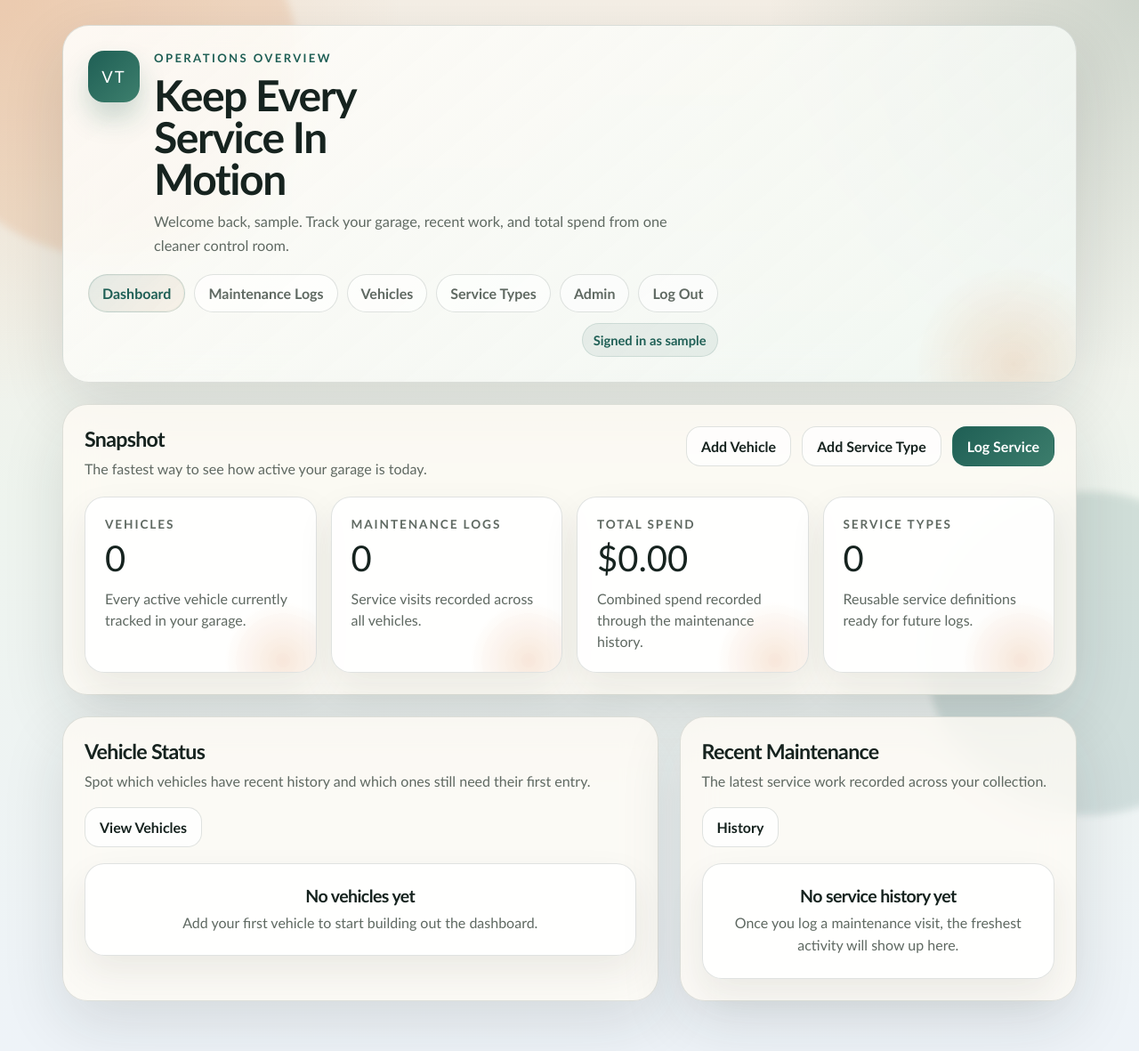
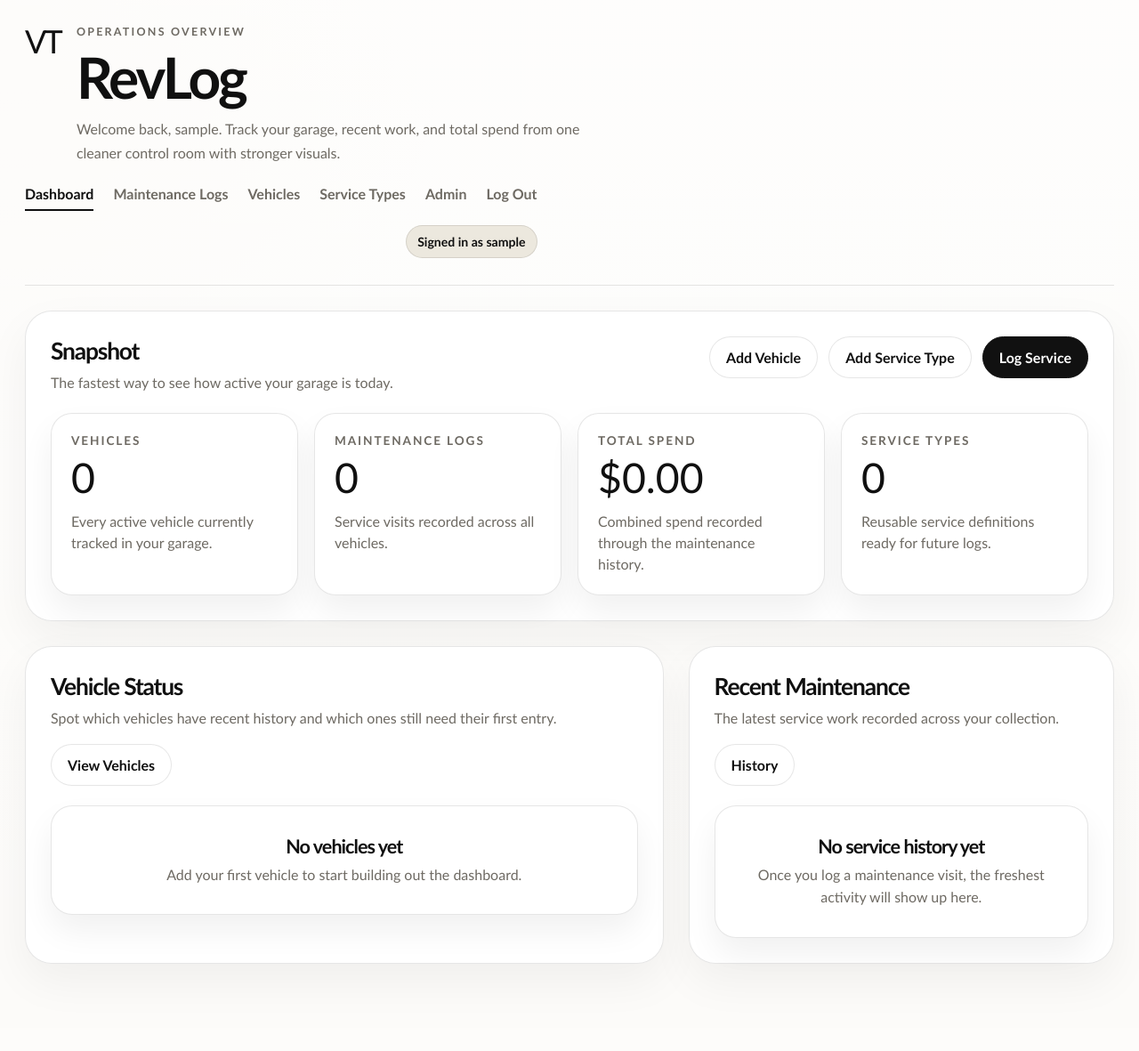
Before and after one commit to tdawgbit/vehicle-maintenance-tracker, a Django app: page / in a window 1280 px wide. Shown: the whole page at 89% size. After the commit the page ends 1085 px from the top, so only its background shows below. Run offline with Django 5.2, Linux system fonts and the light colour scheme; the visitor is signed in with stand-in values (Sample User, id 1); data that the repository does not hold is empty; parts of the project's set-up code (start-up, migrations or seed data) failed here and were passed over.

Commit message:
Add vehicle photo uploads and RevLog refresh

```diff
--- a/vehicle_tracker/core/templates/core/base.html
+++ b/vehicle_tracker/core/templates/core/base.html
@@ -3,30 +3,29 @@
 <head>
     <meta charset="UTF-8">
     <meta name="viewport" content="width=device-width, initial-scale=1.0">
-    <meta name="theme-color" content="#1f5f55">
+    <meta name="theme-color" content="#111111">
     <title>{% block title %}Vehicle Maintenance Tracker{% endblock %}</title>
     <style>
         :root {
-            --bg-cream: #f5efe6;
-            --bg-mint: #eef4ee;
-            --bg-sky: #eef3f8;
-            --ink: #16231f;
-            --muted: #5f6962;
-            --accent: #1f5f55;
-            --accent-strong: #15473f;
-            --accent-warm: #d67c37;
-            --accent-warm-soft: rgba(214, 124, 55, 0.14);
-            --surface: rgba(255, 251, 245, 0.78);
-            --surface-strong: rgba(255, 255, 255, 0.84);
-            --line: rgba(66, 84, 76, 0.16);
-            --line-strong: rgba(31, 95, 85, 0.22);
-            --success: #1f5f55;
-            --success-soft: #edf7f3;
+            --bg: #f7f4ee;
+            --surface: rgba(255, 255, 255, 0.96);
+            --surface-soft: #f1ede4;
+            --ink: #101010;
+            --muted: #6e6a63;
+            --line: rgba(16, 16, 16, 0.1);
+            --line-strong: rgba(16, 16, 16, 0.18);
+            --accent: #111111;
+            --accent-soft: #ece8de;
+            --warm: #c58e39;
+            --warm-soft: rgba(197, 142, 57, 0.12);
+            --success: #14633d;
+            --success-soft: #ecf7f1;
             --warning: #8f5b1d;
             --warning-soft: #fff5df;
             --danger: #9a3e2b;
             --danger-soft: #fff0eb;
-            --shadow: 0 24px 70px rgba(22, 35, 31, 0.12);
+            --shadow-soft: 0 20px 50px rgba(16, 16, 16, 0.05);
+            --shadow-card: 0 18px 36px rgba(16, 16, 16, 0.06);
         }
 
         * {
@@ -40,41 +39,12 @@
         body {
             margin: 0;
             min-height: 100vh;
-            font-family: "Aptos", "Candara", "Trebuchet MS", sans-serif;
+            font-family: "Segoe UI Variable Text", "Aptos", "Trebuchet MS", sans-serif;
             color: var(--ink);
             background:
-                radial-gradient(circle at top left, rgba(214, 124, 55, 0.18), transparent 26%),
-                radial-gradient(circle at top right, rgba(31, 95, 85, 0.18), transparent 24%),
-                linear-gradient(180deg, var(--bg-cream) 0%, var(--bg-mint) 48%, var(--bg-sky) 100%);
-            position: relative;
-        }
-
-        body::before,
-        body::after {
-            content: "";
-            position: fixed;
-            border-radius: 999px;
-            pointer-events: none;
-            z-index: 0;
-            filter: blur(4px);
-            animation: drift 18s ease-in-out infinite alternate;
-        }
-
-        body::before {
-            width: 420px;
-            height: 420px;
-            top: -140px;
-            left: -90px;
-            background: rgba(214, 124, 55, 0.16);
-        }
-
-        body::after {
-            width: 360px;
-            height: 360px;
-            right: -120px;
-            bottom: -110px;
-            background: rgba(31, 95, 85, 0.14);
-            animation-duration: 22s;
+                linear-gradient(180deg, rgba(255, 255, 255, 0.85), rgba(255, 255, 255, 0.65)),
+                radial-gradient(circle at top left, rgba(197, 142, 57, 0.08), transparent 30%),
+                var(--bg);
         }
 
         a {
@@ -91,8 +61,8 @@
         h1,
         h2,
         h3 {
-            font-family: "Bahnschrift SemiBold", "Aptos Display", "Trebuchet MS", sans-serif;
-            letter-spacing: -0.03em;
+            font-family: "Bahnschrift SemiBold", "Segoe UI Variable Display", "Trebuchet MS", sans-serif;
+            letter-spacing: -0.045em;
             margin: 0;
         }
 
@@ -101,34 +71,16 @@
         }
 
         .site-shell {
-            position: relative;
-            z-index: 1;
-            max-width: 1180px;
+            max-width: 1380px;
             margin: 0 auto;
-            padding: 28px 20px 56px;
+            padding: 28px 28px 72px;
         }
 
         .hero-shell {
-            position: relative;
-            overflow: hidden;
-            margin-bottom: 24px;
-            padding: 28px;
-            border-radius: 30px;
-            border: 1px solid var(--line);
-            background: linear-gradient(140deg, rgba(255, 253, 249, 0.9), rgba(241, 248, 244, 0.78));
-            backdrop-filter: blur(18px);
-            box-shadow: var(--shadow);
-            animation: rise-in 0.45s ease both;
-        }
-
-        .hero-shell::after {
-            content: "";
-            position: absolute;
-            inset: auto -40px -90px auto;
-            width: 220px;
-            height: 220px;
-            border-radius: 50%;
-            background: radial-gradient(circle, rgba(214, 124, 55, 0.18), transparent 72%);
+            margin-bottom: 28px;
+            padding: 0 0 30px;
+            border-bottom: 1px solid var(--line);
+            animation: rise-in 0.4s ease both;
         }
 
         .brand-row {
@@ -142,87 +94,77 @@
         .brand-stack {
             display: flex;
             align-items: flex-start;
-            gap: 16px;
+            gap: 18px;
         }
 
         .brand-mark {
-            display: grid;
-            place-items: center;
-            width: 58px;
-            height: 58px;
-            border-radius: 18px;
-            background: linear-gradient(135deg, var(--accent), #3d7f6d);
-            color: white;
-            font-family: "Bahnschrift SemiBold", "Aptos Display", "Trebuchet MS", sans-serif;
-            font-size: 1.15rem;
-            letter-spacing: 0.12em;
+            display: inline-flex;
+            align-items: center;
+            color: var(--ink);
+            font-family: "Bahnschrift SemiBold", "Segoe UI Variable Display", "Trebuchet MS", sans-serif;
+            font-size: 2.25rem;
+            letter-spacing: -0.08em;
             text-decoration: none;
-            box-shadow: 0 18px 30px rgba(31, 95, 85, 0.22);
+            line-height: 1;
         }
 
         .eyebrow {
-            margin-bottom: 10px;
-            color: var(--accent);
-            font-size: 0.82rem;
+            margin-bottom: 14px;
+            color: var(--muted);
+            font-size: 0.78rem;
             font-weight: 700;
             letter-spacing: 0.18em;
             text-transform: uppercase;
         }
 
         .page-title {
-            font-size: clamp(2rem, 4vw, 3rem);
-            line-height: 0.98;
-            max-width: 12ch;
+            font-size: clamp(2.35rem, 5vw, 4.5rem);
+            line-height: 0.94;
+            max-width: 10ch;
         }
 
         .page-subtitle {
-            max-width: 66ch;
-            margin-top: 12px;
+            max-width: 62ch;
+            margin-top: 14px;
             color: var(--muted);
-            font-size: 1.02rem;
-            line-height: 1.65;
+            font-size: 1rem;
+            line-height: 1.7;
         }
 
         .hero-side {
             display: grid;
-            gap: 12px;
+            gap: 16px;
             justify-items: end;
         }
 
         .nav-cluster {
             display: flex;
-            gap: 10px;
+            gap: 22px;
             flex-wrap: wrap;
             justify-content: flex-end;
+            align-items: center;
         }
 
         .nav-pill {
-            display: inline-flex;
-            align-items: center;
-            justify-content: center;
-            gap: 8px;
-            padding: 11px 15px;
-            border: 1px solid var(--line);
-            border-radius: 999px;
-            background: rgba(255, 255, 255, 0.58);
+            display: inline-block;
+            padding: 4px 0 8px;
+            border: none;
+            border-bottom: 2px solid transparent;
+            background: transparent;
             color: var(--muted);
             font-weight: 700;
             text-decoration: none;
-            transition: transform 0.18s ease, background 0.18s ease, border-color 0.18s ease, color 0.18s ease;
+            transition: color 0.18s ease, border-color 0.18s ease;
         }
 
         .nav-pill:hover {
-            transform: translateY(-1px);
             color: var(--ink);
             border-color: var(--line-strong);
-            background: rgba(255, 255, 255, 0.84);
         }
 
         .nav-pill.is-active {
-            color: var(--accent);
-            border-color: rgba(31, 95, 85, 0.18);
-            background: linear-gradient(135deg, rgba(31, 95, 85, 0.1), rgba(214, 124, 55, 0.08));
-            box-shadow: inset 0 0 0 1px rgba(31, 95, 85, 0.04);
+            color: var(--ink);
+            border-color: var(--ink);
         }
 
         .nav-pill--logout {
@@ -242,40 +184,40 @@
             gap: 8px;
             padding: 9px 12px;
             border-radius: 999px;
-            font-size: 0.92rem;
+            font-size: 0.88rem;
             font-weight: 700;
             border: 1px solid transparent;
         }
 
         .user-chip {
             justify-self: end;
-            background: rgba(31, 95, 85, 0.08);
-            color: var(--accent);
-            border-color: rgba(31, 95, 85, 0.12);
+            background: var(--accent-soft);
+            color: var(--ink);
+            border-color: var(--line);
         }
 
         .status-chip {
-            background: rgba(255, 255, 255, 0.64);
+            background: var(--surface);
             color: var(--muted);
             border-color: var(--line);
         }
 
         .count-chip {
-            background: rgba(31, 95, 85, 0.08);
-            color: var(--accent);
-            border-color: rgba(31, 95, 85, 0.12);
+            background: var(--surface-soft);
+            color: var(--ink);
+            border-color: var(--line);
         }
 
         .badge {
-            background: rgba(31, 95, 85, 0.08);
-            color: var(--accent);
-            border-color: rgba(31, 95, 85, 0.12);
+            background: var(--surface-soft);
+            color: var(--ink);
+            border-color: var(--line);
         }
 
         .badge-warm {
-            background: var(--accent-warm-soft);
+            background: var(--warm-soft);
             color: #8c4f1f;
-            border-color: rgba(214, 124, 55, 0.14);
+            border-color: rgba(197, 142, 57, 0.18);
         }
 
         .badge-danger {
@@ -286,30 +228,29 @@
 
         .content-stack {
             display: grid;
-            gap: 24px;
+            gap: 28px;
         }
 
         .centered-shell {
-            max-width: 760px;
+            max-width: 780px;
             margin-inline: auto;
         }
 
         .centered-shell-wide {
-            max-width: 980px;
+            max-width: 1080px;
             margin-inline: auto;
         }
 
         .surface {
             background: var(--surface);
             border: 1px solid var(--line);
-            border-radius: 28px;
-            backdrop-filter: blur(18px);
-            box-shadow: var(--shadow);
-            animation: rise-in 0.45s ease both;
+            border-radius: 30px;
+            box-shadow: var(--shadow-soft);
+            animation: rise-in 0.4s ease both;
         }
 
         .panel {
-            padding: 24px;
+            padding: 28px;
         }
 
         .section-header {
@@ -318,11 +259,11 @@
             align-items: flex-start;
             gap: 16px;
             flex-wrap: wrap;
-            margin-bottom: 18px;
+            margin-bottom: 22px;
         }
 
         .section-title {
-            font-size: 1.45rem;
+            font-size: 1.65rem;
         }
 
         .section-subtitle {
@@ -349,34 +290,36 @@
             align-items: center;
             justify-content: center;
             gap: 8px;
-            padding: 12px 16px;
-            border-radius: 16px;
-            border: 1px solid transparent;
+            padding: 13px 18px;
+            border-radius: 999px;
+            border: 1px solid var(--line);
             font-weight: 700;
             text-decoration: none;
             cursor: pointer;
-            transition: transform 0.18s ease, box-shadow 0.18s ease, border-color 0.18s ease;
+            transition: transform 0.18s ease, box-shadow 0.18s ease, border-color 0.18s ease, background 0.18s ease;
         }
 
         .btn:hover {
             transform: translateY(-1px);
-            box-shadow: 0 16px 28px rgba(22, 35, 31, 0.12);
+            box-shadow: var(--shadow-card);
         }
 
         .btn-primary {
             color: white;
-            background: linear-gradient(135deg, var(--accent), #3c7d6c);
+            background: var(--accent);
+            border-color: var(--accent);
         }
 
         .btn-secondary {
             color: var(--ink);
-            background: rgba(255, 255, 255, 0.7);
+            background: white;
             border-color: var(--line);
         }
 
         .btn-danger {
             color: white;
-            background: linear-gradient(135deg, var(--danger), #bf5a42);
+            background: var(--danger);
+            border-color: var(--danger);
         }
 
         .messages {
@@ -413,13 +356,13 @@
 
         .card-grid {
             display: grid;
-            gap: 16px;
-            grid-template-columns: repeat(auto-fit, minmax(220px, 1fr));
+            gap: 18px;
+            grid-template-columns: repeat(auto-fit, minmax(240px, 1fr));
         }
 
         .dashboard-grid {
             display: grid;
-            gap: 24px;
+            gap: 28px;
             grid-template-columns: minmax(0, 1.2fr) minmax(0, 0.8fr);
         }
 
@@ -427,32 +370,17 @@
         .record-card,
         .empty-state,
         .warning-box {
-            background: var(--surface-strong);
+            background: white;
             border: 1px solid var(--line);
-            border-radius: 22px;
-            box-shadow: 0 18px 40px rgba(22, 35, 31, 0.08);
+            border-radius: 24px;
+            box-shadow: var(--shadow-card);
         }
 
         .metric-card {
-            position: relative;
-            overflow: hidden;
             padding: 22px;
         }
 
-        .metric-card::after {
-            content: "";
-            position: absolute;
-            right: -28px;
-            bottom: -52px;
-            width: 130px;
-            height: 130px;
-            border-radius: 50%;
-            background: radial-gradient(circle, rgba(214, 124, 55, 0.18), transparent 72%);
-        }
-
         .metric-label {
-            position: relative;
-            z-index: 1;
             margin-bottom: 10px;
             color: var(--muted);
             font-size: 0.85rem;
@@ -462,16 +390,12 @@
         }
 
         .metric-value {
-            position: relative;
-            z-index: 1;
-            font-family: "Bahnschrift SemiBold", "Aptos Display", "Trebuchet MS", sans-serif;
-            font-size: clamp(2rem, 4vw, 2.5rem);
+            font-family: "Bahnschrift SemiBold", "Segoe UI Variable Display", "Trebuchet MS", sans-serif;
+            font-size: clamp(2.2rem, 4vw, 2.9rem);
             line-height: 1;
         }
 
         .metric-note {
-            position: relative;
-            z-index: 1;
             margin-top: 14px;
             color: var(--muted);
             line-height: 1.5;
@@ -498,7 +422,7 @@
         }
 
         .card-title {
-            font-size: 1.22rem;
+            font-size: 1.35rem;
             margin-bottom: 6px;
         }
 
@@ -540,14 +464,14 @@
         }
 
         .empty-state {
-            padding: 24px;
+            padding: 32px 24px;
             text-align: center;
         }
 
         .filter-grid,
         .form-grid {
             display: grid;
-            gap: 16px;
+            gap: 18px;
             grid-template-columns: repeat(auto-fit, minmax(220px, 1fr));
         }
 
--- a/vehicle_tracker/core/templates/core/dashboard.html
+++ b/vehicle_tracker/core/templates/core/dashboard.html
@@ -1,10 +1,10 @@
 {% extends "core/base.html" %}
 
-{% block title %}Dashboard | Vehicle Maintenance Tracker{% endblock %}
+{% block title %}RevLog | Vehicle Maintenance Tracker{% endblock %}
 {% block eyebrow %}Operations Overview{% endblock %}
-{% block page_title %}Keep Every Service In Motion{% endblock %}
+{% block page_title %}RevLog{% endblock %}
 {% block page_subtitle %}
-    <p class="page-subtitle">Welcome back, {{ request.user.username }}. Track your garage, recent work, and total spend from one cleaner control room.</p>
+    <p class="page-subtitle">Welcome back, {{ request.user.username }}. Track your garage, recent work, and total spend from one cleaner control room with stronger visuals.</p>
 {% endblock %}
 
 {% block content %}
@@ -59,6 +59,12 @@
                 <div class="card-grid stagger-grid">
                     {% for status in vehicle_statuses %}
                         <article class="record-card">
+                            {% if status.vehicle.photo %}
+                                <div class="vehicle-media vehicle-media--dashboard">
+                                    <img src="{{ status.vehicle.photo.url }}" alt="{{ status.vehicle_label }}">
+                                </div>
+                            {% endif %}
+
                             <div class="record-header">
                                 <div>
                                     <h3 class="card-title">{{ status.vehicle_label }}</h3>
--- a/vehicle_tracker/core/views.py
+++ b/vehicle_tracker/core/views.py
@@ -107,6 +107,7 @@ def dashboard(request):
 
         vehicle_statuses.append(
             {
+                "vehicle": vehicle,
                 "vehicle_label": build_vehicle_label(vehicle),
                 "latest_log": latest_log,
                 "latest_services": latest_services,
@@ -261,7 +262,7 @@ def vehicle_list(request):
 @login_required
 def vehicle_create(request):
     if request.method == "POST":
-        form = VehicleForm(request.POST)
+        form = VehicleForm(request.POST, request.FILES)
         if form.is_valid():
             vehicle = form.save()
             messages.success(request, f"{build_vehicle_label(vehicle)} added successfully.")
@@ -282,7 +283,7 @@ def vehicle_update(request, vehicle_id):
     vehicle = get_object_or_404(Vehicle, pk=vehicle_id)
 
     if request.method == "POST":
-        form = VehicleForm(request.POST, instance=vehicle)
+        form = VehicleForm(request.POST, request.FILES, instance=vehicle)
         if form.is_valid():
             vehicle = form.save()
             messages.success(request, f"{build_vehicle_label(vehicle)} updated successfully.")
--- a/vehicle_tracker/vehicle_tracker/settings.py
+++ b/vehicle_tracker/vehicle_tracker/settings.py
@@ -159,6 +159,8 @@ USE_TZ = True
 
 STATIC_URL = "static/"
 STATIC_ROOT = BASE_DIR / "staticfiles"
+MEDIA_URL = "/media/"
+MEDIA_ROOT = BASE_DIR / "media"
 
 LOGIN_URL = "/accounts/login/"
 LOGIN_REDIRECT_URL = "/"
--- a/vehicle_tracker/vehicle_tracker/urls.py
+++ b/vehicle_tracker/vehicle_tracker/urls.py
@@ -14,6 +14,8 @@ Including another URLconf
     1. Import the include() function: from django.urls import include, path
     2. Add a URL to urlpatterns:  path('blog/', include('blog.urls'))
 """
+from django.conf import settings
+from django.conf.urls.static import static
 from django.contrib import admin
 from django.urls import include, path
 
@@ -22,3 +24,6 @@ urlpatterns = [
     path("accounts/", include("django.contrib.auth.urls")),
     path('admin/', admin.site.urls),
 ]
+
+if settings.DEBUG:
+    urlpatterns += static(settings.MEDIA_URL, document_root=settings.MEDIA_ROOT)
```
Also changed, not shown: other parts of vehicle_tracker/core/templates/core/base.html (+100 -26 lines), vehicle_tracker/core/admin.py (+15 -1 lines), vehicle_tracker/core/forms.py (+13 -10 lines), vehicle_tracker/core/models.py (+11 -0 lines), vehicle_tracker/core/templates/core/maintenance_log_form.html (+2 -12 lines), vehicle_tracker/core/templates/core/vehicle_form.html (+18 -4 lines), vehicle_tracker/core/templates/core/vehicle_list.html (+13 -3 lines), vehicle_tracker/core/tests.py (+43 -8 lines), vehicle_tracker/core/migrations/0003_vehicle_photo.py (added), 1 other file.
